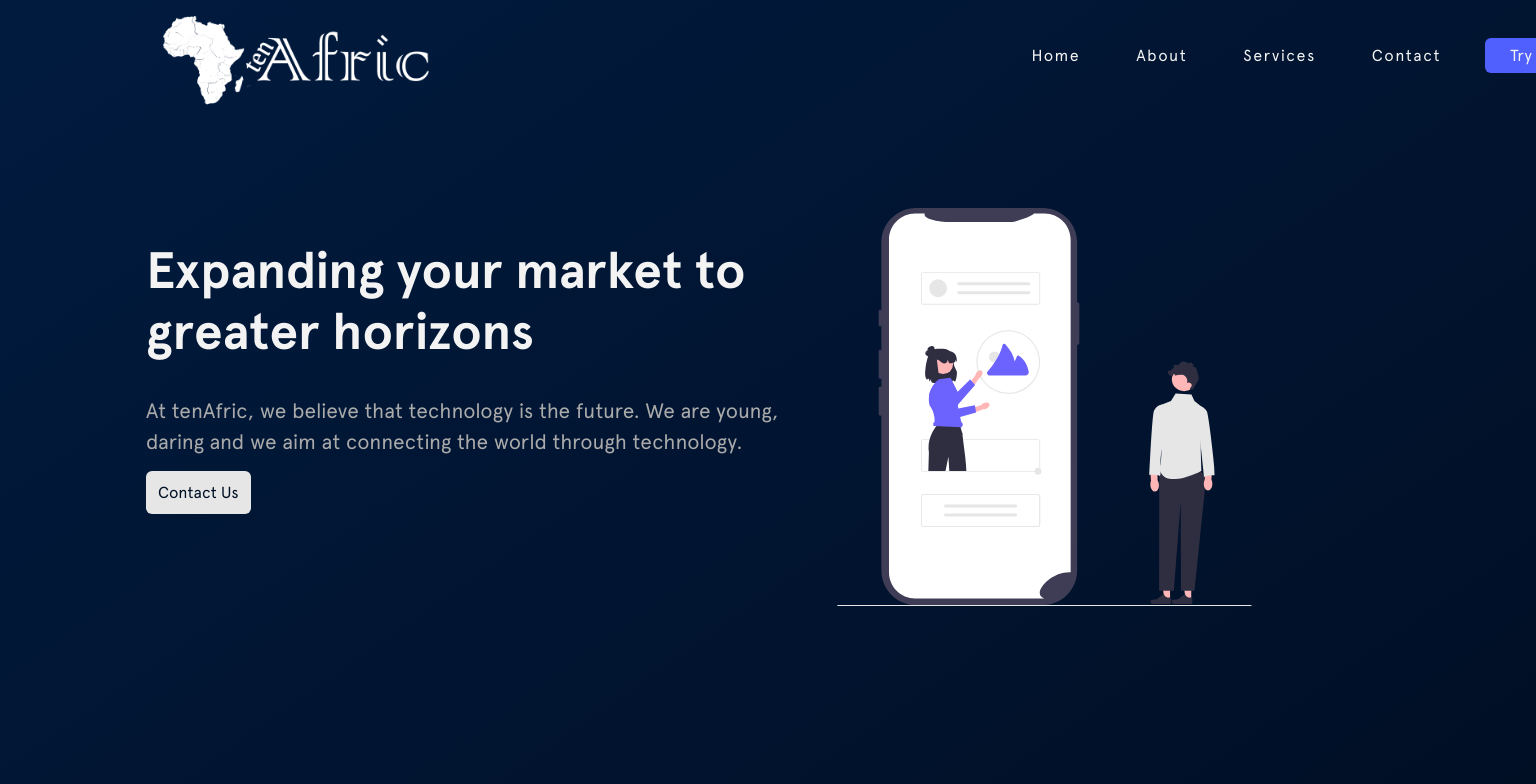
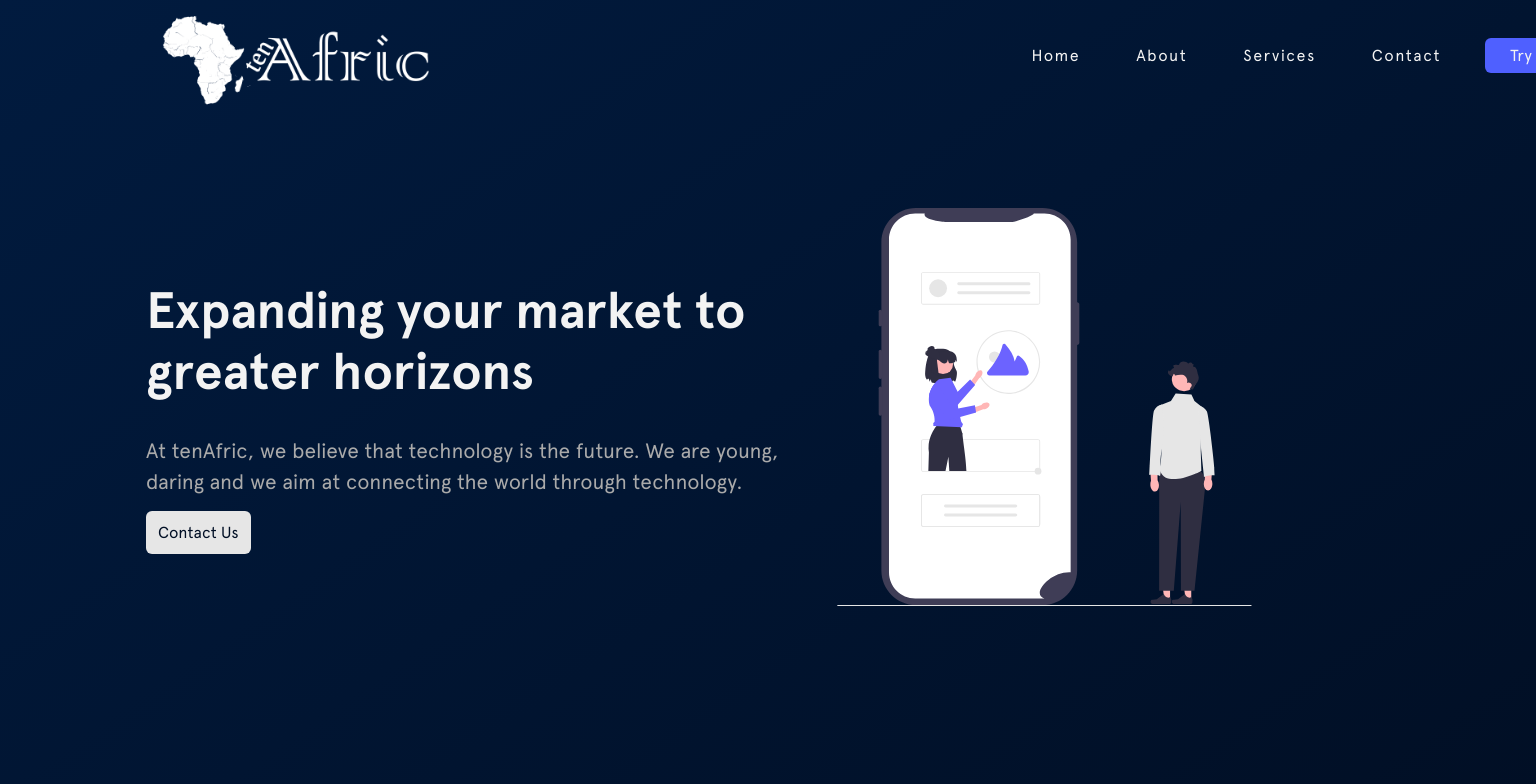
Before and after one commit to tenAfric/tenAfrik, a React (Create React App) app: page / in a window 1536 px wide. Shown: the top 784 px of the page. Built offline with nearby package versions, Linux system fonts and the light colour scheme.

Commit message:
courage sweet section leg who

```diff
--- a/src/styles/css/landing.css
+++ b/src/styles/css/landing.css
@@ -21,6 +21,11 @@
   position: absolute;
   top: 10%;
   left: 5%;
+}
+@media (min-width: 1440px) {
+  .landing .landing-section .landing-wrapper .landing-texts {
+    top: 15%;
+  }
 }
 @media (max-width: 480px) {
   .landing .landing-section .landing-wrapper .landing-texts {
--- a/src/styles/scss/landing.scss
+++ b/src/styles/scss/landing.scss
@@ -19,6 +19,9 @@ $bgDarkDark: #010f25;
                 position: absolute;
                 top: 10%;
                 left: 5%;
+                @media(min-width: 1440px){
+                    top: 15%;
+                }
                 @media(max-width: 480px){
                     width: 100%;
                     margin-top: 20px;
```
Also changed, not shown: 1 other file (tests, documents, lock files or other folders).
